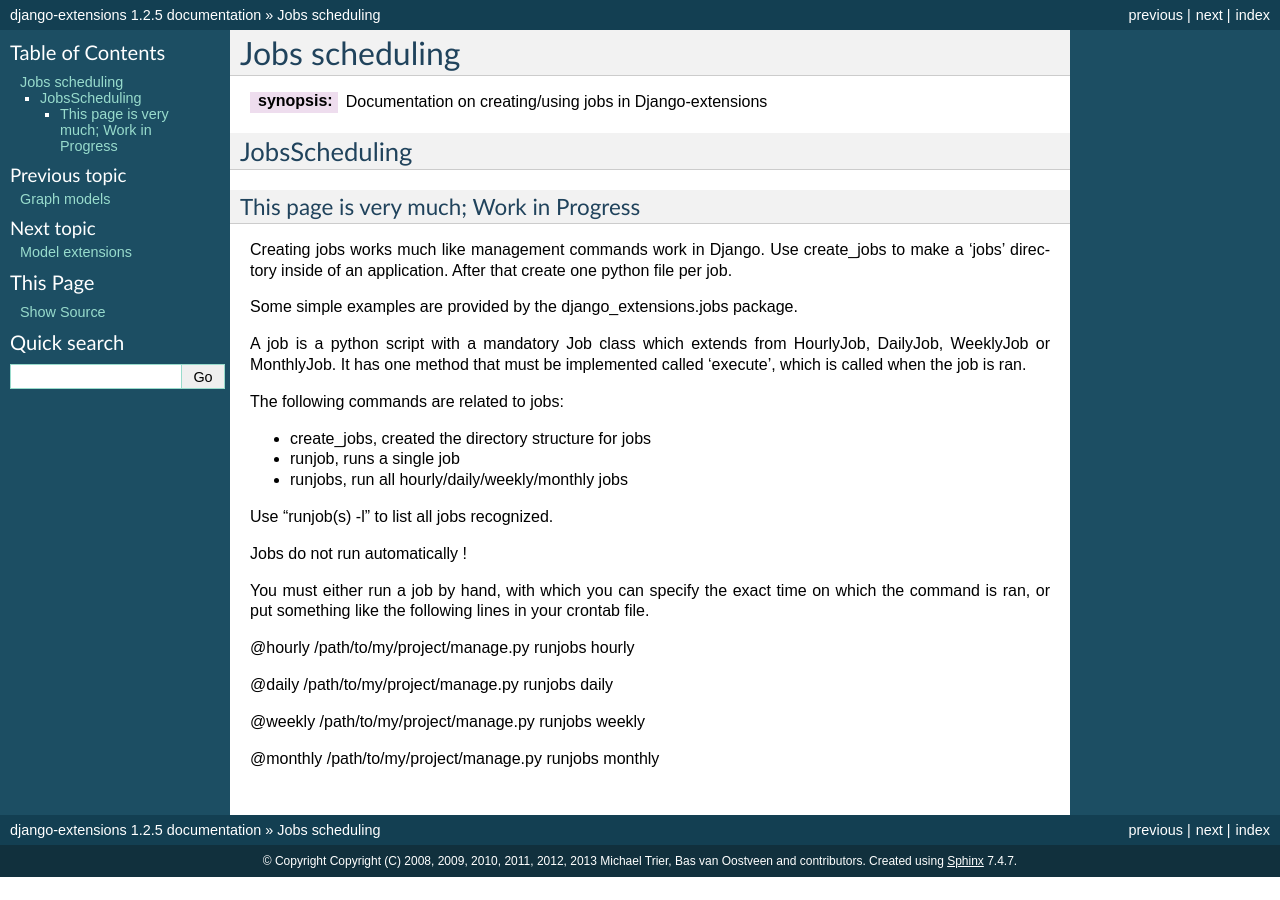
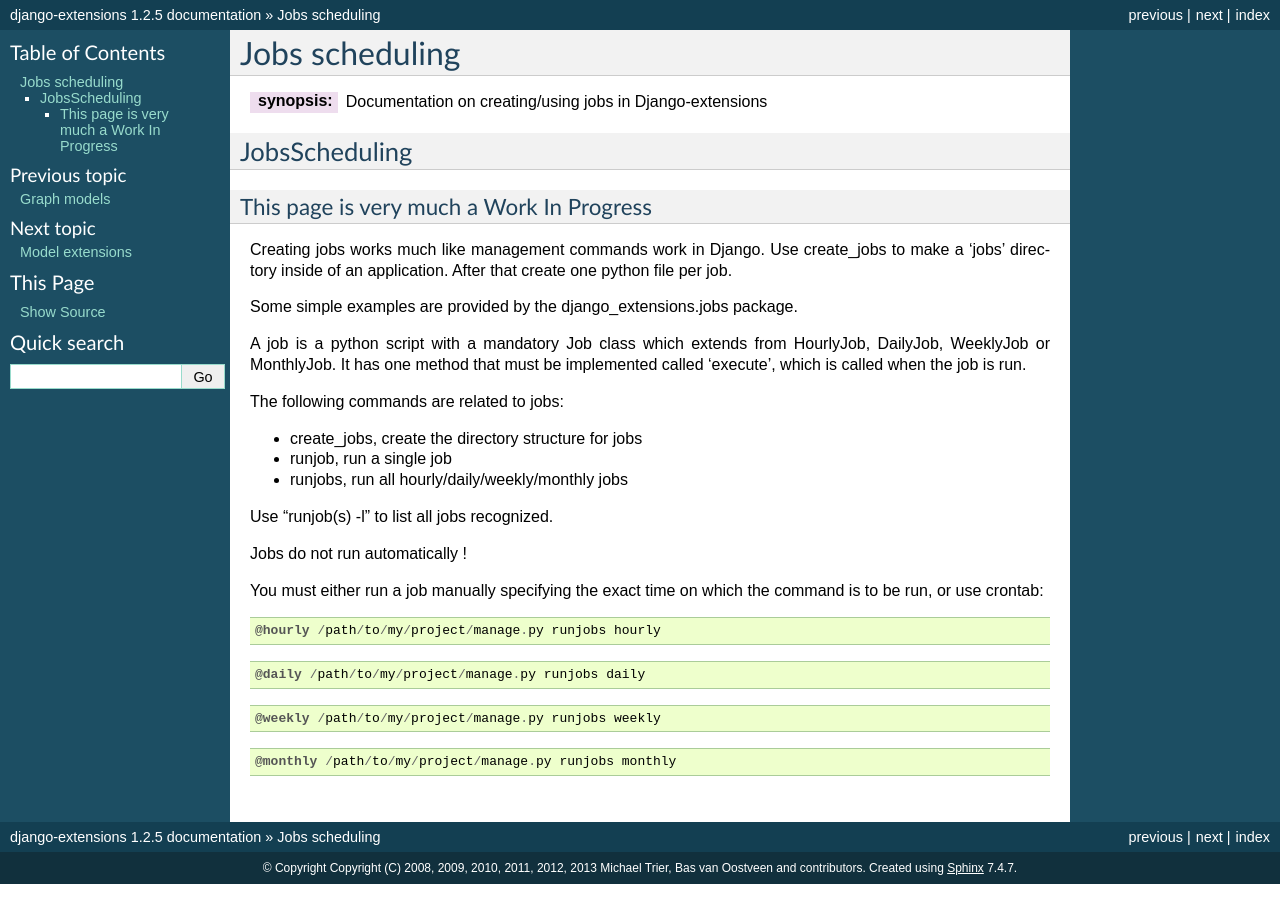
Before and after one commit to MustafaFiser/django-extensions, a Sphinx documentation site: the page built from docs/jobs_scheduling.rst, in a window 1280 px wide. Built offline with Sphinx 7.4.7, drawn with Linux system fonts in a browser that asks for light colours.

Commit message:
Typo/grammar corrections.
Note: included crontab formatting change for improved legibility.

```diff
--- a/docs/jobs_scheduling.rst
+++ b/docs/jobs_scheduling.rst
@@ -8,8 +8,8 @@ JobsScheduling
 --------------
 
 
-This page is very much; Work in Progress
-^^^^^^^^^^^^^^^^^^^^^^^^^^^^^^^^^^^^^^^^
+This page is very much a  Work In Progress
+^^^^^^^^^^^^^^^^^^^^^^^^^^^^^^^^^^^^^^^^^^
 
 Creating jobs works much like management commands work in Django.
 Use create_jobs to make a 'jobs' directory inside of an application.
@@ -19,26 +19,31 @@ Some simple examples are provided by the django_extensions.jobs package.
 
 A job is a python script with a mandatory Job class which extends from
 HourlyJob, DailyJob, WeeklyJob or MonthlyJob. It has one method that must be
-implemented called 'execute', which is called when the job is ran.
+implemented called 'execute', which is called when the job is run.
 
 The following commands are related to jobs:
 
-* create_jobs, created the directory structure for jobs
-* runjob, runs a single job
+* create_jobs, create the directory structure for jobs
+* runjob, run a single job
 * runjobs, run all hourly/daily/weekly/monthly jobs
 
 Use "runjob(s) -l" to list all jobs recognized.
 
 Jobs do not run automatically !
 
-You must either run a job by hand, with which you can specify the exact time on
-which the command is ran, or put something like the following lines in your
-crontab file.
+You must either run a job manually specifying  the exact time on
+which the command is to be run, or use crontab: ::
 
 @hourly /path/to/my/project/manage.py runjobs hourly
 
+::
+
 @daily /path/to/my/project/manage.py runjobs daily
+
+::
 
 @weekly /path/to/my/project/manage.py runjobs weekly
 
+::
+
 @monthly /path/to/my/project/manage.py runjobs monthly
```
